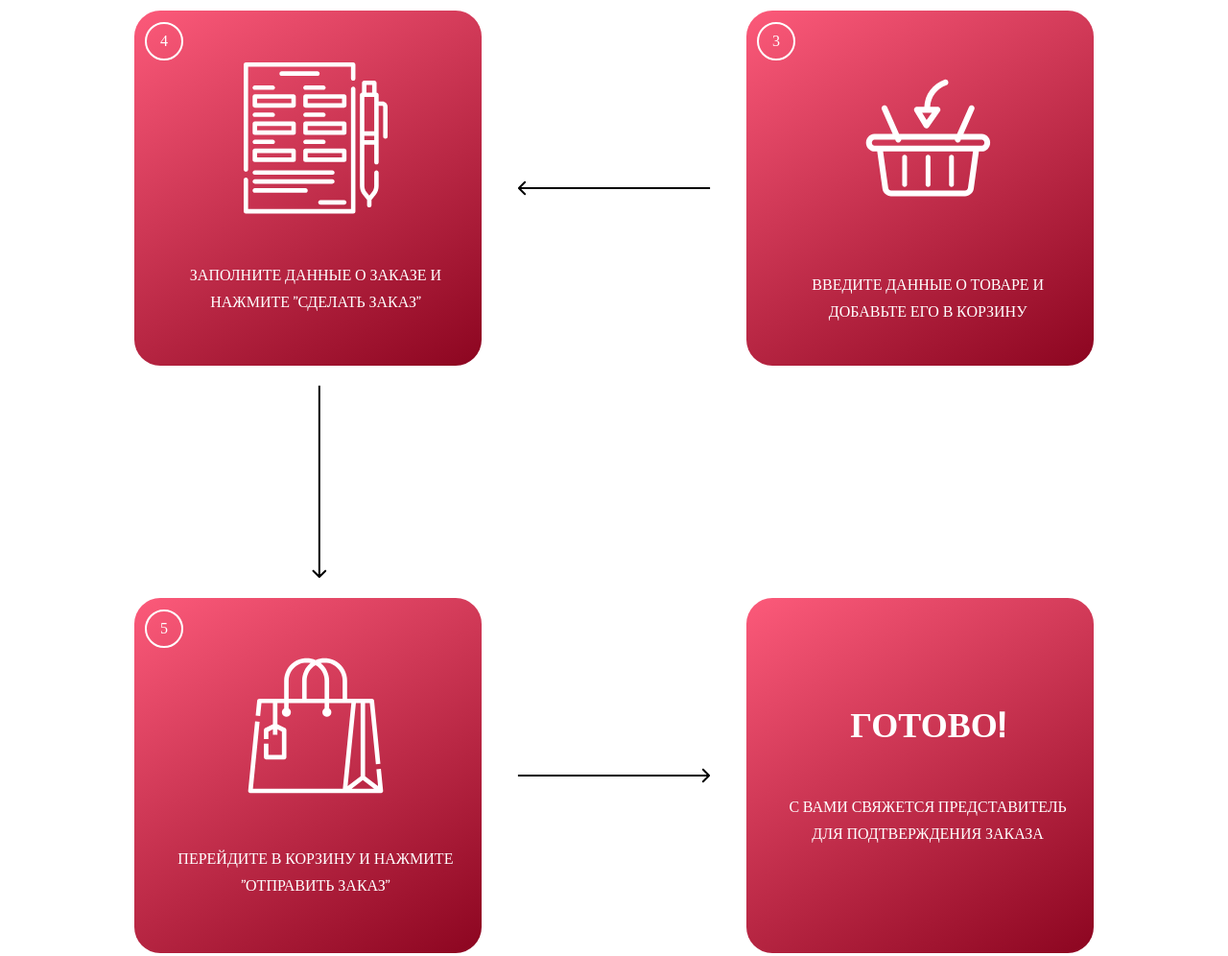
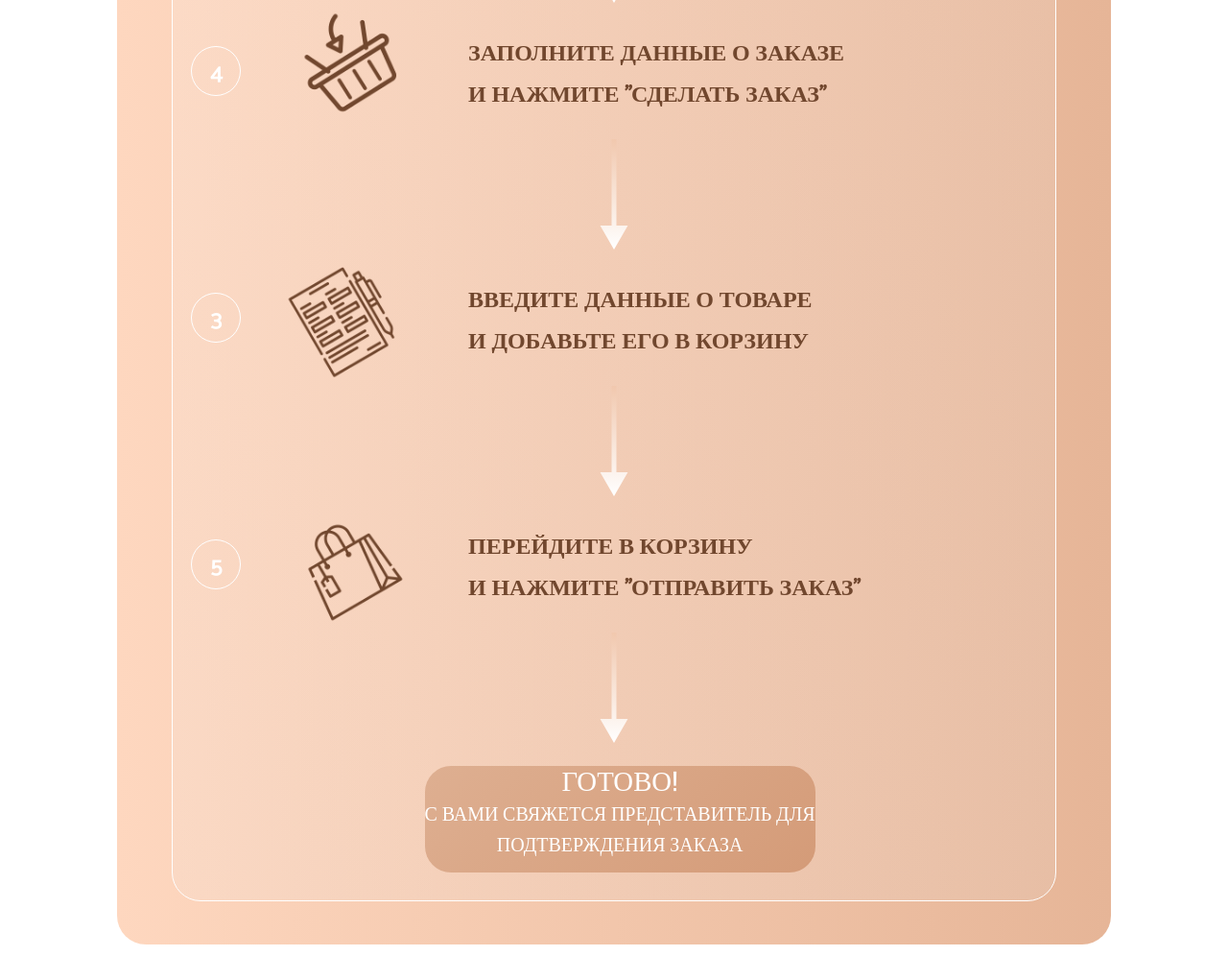
Before and after one commit to Dmitri-web-lab/Diplom_Project, a plain HTML site: page index.html in a window 1280 px wide. Shown: the part 2907-3903 px from the top of the page at 96% size. Drawn offline with Linux system fonts and the light colour scheme.

Commit message:
add image manual and work adaptive

```diff
--- a/index.html
+++ b/index.html
@@ -96,78 +96,69 @@
 
 	</section>
 
-	<section class="manual ">
+	<section class="manual">
 		<div class="manual__title">КАК СДЕЛАТЬ ЗАКАЗ?</div>
-		<div class="manual__descriptionContainer">
+		<div class="manual__descriptionContainer ">
+			<div class="manual__translucentBackground">
 			<div class="manual__cardDescription">
 				<div class="manual__sequenceNumber">1</div>
-				<img class="manual__image" src="./images/images_manual/catalog_info.svg" alt="Каталог">
+				<img class="manual__image" src="./images/images_manual/manual_1_book.png" alt="Каталог">
 				<p class="manual__description">
-					ОТКРОЙТЕ КАТАЛОГ И ВЫБЕРИТЕ ВСЕ, ЧЕГО ТОЛЬКО ПОЖЕЛАЕТЕ
+					ОТКРОЙТЕ КАТАЛОГ И ВЫБЕРИТЕ ВСЕ, <br>
+					ЧЕГО ТОЛЬКО ПОЖЕЛАЕТЕ
 				</p>
 			</div>
 
-			<img class="manual__arrow" src="./images/images_manual/arrow_manual.svg">
+<img class="manual__arrowDown" src="./images/images_manual/arrowVertical.svg" alt="Следующий пункт">
 
-			<div class="manual__descriptionContainer">
 				<div class="manual__cardDescription">
 					<div class="manual__sequenceNumber">2</div>
-					<img class="manual__image" src="./images/images_manual/click_info.svg" alt="Каталог">
+					<img class="manual__image" src="./images/images_manual/manual_2_click.png" alt="Каталог">
 					<p class="manual__description">
 						НАЖМИТЕ НА КНОПКУ <br>
 						"ДОБАВИТЬ В КОРЗИНУ"
 					</p>
 				</div>
-			</div>
-		</div>
 
-		<div class="manual__arrowIntermediate">
-			<img class="manual__arrow manual__arrow_verticalPosition" src="./images/images_manual/arrow_manual.svg">
-		</div>
+				<img class="manual__arrowDown" src="./images/images_manual/arrowVertical.svg" alt="Следующий пункт">
 
-		<div class="manual__descriptionContainer">
 				<div class="manual__cardDescription">
 					<div class="manual__sequenceNumber">4</div>
-				<img class="manual__image" src="./images/images_manual/list_info.svg" alt="Каталог">
+					<img class="manual__image" src="./images/images_manual/manual_3_addBasket.png" alt="Каталог">
 					<p class="manual__description">
-					ЗАПОЛНИТЕ ДАННЫЕ О ЗАКАЗЕ И НАЖМИТЕ "СДЕЛАТЬ ЗАКАЗ"
+						ЗАПОЛНИТЕ ДАННЫЕ О ЗАКАЗЕ <br>
+						И НАЖМИТЕ "СДЕЛАТЬ ЗАКАЗ"
 					</p>
 				</div>
 
-			<img class="manual__arrow manual__arrow_rotateBack" src="./images/images_manual/arrow_manual.svg">
+				<img class="manual__arrowDown" src="./images/images_manual/arrowVertical.svg" alt="Следующий пункт">
 
-			<div class="manual__descriptionContainer">
 					<div class="manual__cardDescription">
 						<div class="manual__sequenceNumber">3</div>
-					<img class="manual__image" src="./images/images_manual/basket_info.svg" alt="Каталог">
+						<img class="manual__image" src="./images/images_manual/manual_4_list.png" alt="Каталог">
 						<p class="manual__description">
-						ВВЕДИТЕ ДАННЫЕ О ТОВАРЕ И ДОБАВЬТЕ ЕГО В КОРЗИНУ
-					</p>
-				</div>
-			</div>
-		</div>
-
-		<div class="manual__arrowIntermediate">
-			<img class="manual__arrow manual__arrow_verticalPositionLeft" src="./images/images_manual/arrow_manual.svg">
-		</div>
-
-		<div class="manual__descriptionContainer">
-			<div class="manual__cardDescription">
-				<div class="manual__sequenceNumber">5</div>
-				<img class="manual__image" src="./images/images_manual/package_info.svg" alt="Каталог">
-				<p class="manual__description">
-					ПЕРЕЙДИТЕ В КОРЗИНУ И НАЖМИТЕ "ОТПРАВИТЬ ЗАКАЗ"
+							ВВЕДИТЕ ДАННЫЕ О ТОВАРЕ <br>
+							И ДОБАВЬТЕ ЕГО В КОРЗИНУ
 						</p>
 					</div>
 
-			<img class="manual__arrow" src="./images/images_manual/arrow_manual.svg">
+					<img class="manual__arrowDown" src="./images/images_manual/arrowVertical.svg" alt="Следующий пункт">
 
-			<div class="manual__descriptionContainer">
 				<div class="manual__cardDescription">
+					<div class="manual__sequenceNumber">5</div>
+					<img class="manual__image" src="./images/images_manual/manual_5_package.png" alt="Каталог">
+					<p class="manual__description">
+						ПЕРЕЙДИТЕ В КОРЗИНУ <br>
+						И НАЖМИТЕ "ОТПРАВИТЬ ЗАКАЗ"
+					</p>
+				</div>
+
+				<img class="manual__arrowDown" src="./images/images_manual/arrowVertical.svg" alt="Следующий пункт">
+
+					<div class="manual__cardCompleted">
 						<h4 class="manual__completed">ГОТОВО!</h4>
-					<p class="manual__description">
-						С ВАМИ СВЯЖЕТСЯ ПРЕДСТАВИТЕЛЬ <br>
-						ДЛЯ ПОДТВЕРЖДЕНИЯ ЗАКАЗА
+						<p class="manual__descriptionCompleted">
+							С ВАМИ СВЯЖЕТСЯ ПРЕДСТАВИТЕЛЬ ДЛЯ ПОДТВЕРЖДЕНИЯ ЗАКАЗА
 						</p>
 					</div>
 			</div>
@@ -189,7 +180,8 @@
 
 	<footer class="footer centerContainer">
 
-		<a href="./index.html" class="nonStylesLinkTeg"><img class="footer__logo" src="./images/home_page/logo.svg" alt="logo"></a>
+		<a href="./index.html" class="nonStylesLinkTeg"><img class="footer__logo" src="./images/home_page/logo.svg"
+				alt="logo"></a>
 		<div class="footer__menuWrupper">
 			<div class="footer__navMenu">
 				<a class="footer__linkPage nonStylesLinkTeg" href="./index.html">ГЛАВНАЯ</a>
@@ -203,10 +195,12 @@
 
 		<div class="footer__additionInfo">
 			<div class="footer__additionInfo_social">
-				<a href="https://instagram.ru/" class="nonStylesLinkTeg"><img src="./images/home_page/instagram.svg" alt="instagram" class="footer__socialImage"></a>
+				<a href="https://instagram.ru/" class="nonStylesLinkTeg"><img src="./images/home_page/instagram.svg"
+						alt="instagram" class="footer__socialImage"></a>
 				<a href="https://vk.com/" class="nonStylesLinkTeg"><img src="./images/home_page/vkontakte.svg" alt="vkontakte"
 						class="footer__socialImage"></a>
-				<a href="89372555350" class="nonStylesLinkTeg"><img src="./images/home_page/whatsapp.svg" alt="whatsapp" class="footer__socialImage"></a>
+				<a href="89372555350" class="nonStylesLinkTeg"><img src="./images/home_page/whatsapp.svg" alt="whatsapp"
+						class="footer__socialImage"></a>
 			</div>
 			<p class="footer__additionInfo_email">Email: dvornikov.dmitry034@gmail.com</p>
 		</div>
--- a/style.scss
+++ b/style.scss
@@ -28,6 +28,7 @@ body {
 	margin-left: 9.5vw;
 	width: 81vw;
 }
+
 .nonStylesLinkTeg {
 	text-decoration: none;
 	color: #000;
@@ -531,95 +532,111 @@ body {
 /* Стили инструкции по заказам */
 .manual {
 	display: flex;
-	width: 100%;
 	align-items: center;
 	flex-direction: column;
 	margin-top: 135px;
+	width: 100vw;
 
 	&__title {
-		font-size: 1.5rem;
+		font-size: 1.85rem;
 		@include titleFont();
-		margin-bottom: 87px;
+		margin-bottom: 75px;
 	}
 
 	&__descriptionContainer {
 		display: flex;
+		flex-direction: column;
 		flex-wrap: wrap;
-		gap: 2.9vw;
+		align-items: center;
+		width: 81vw;
+		padding-top: 45px;
+		padding-bottom: 45px;
+
+		border-radius: 30px;
+		background-image: linear-gradient(90deg, #fed7bf, #e6b597);
+
+	}
+
+	&__translucentBackground {
+		display: flex;
+		flex-direction: column;
+		align-items: flex-start;
+		border: 1px solid #fff;
+		border-radius: 30px;
+		color: #71472e;
+		padding-top: 50px;
+		padding-bottom: 29px;
+		background-image: linear-gradient(150deg, rgba(255, 255, 255, 0.15), rgba(231, 231, 231, 0.15));
+		width: 72vw;
 
 	}
 
 	&__cardDescription {
 		display: flex;
-		justify-content: center;
+		justify-content: flex-start;
 		align-items: center;
-		flex-direction: column;
-		text-align: center;
-		background: linear-gradient(150deg, #fc5a7a, #8c0520);
-		border-radius: 27px;
-		width: 362px;
-		height: 370px;
-		gap: 48px;
-		position: relative;
-		padding-left: 16px;
+		margin-left: 1.5vw;
 	}
 
 	&__sequenceNumber {
 		display: flex;
 		justify-content: center;
 		align-items: center;
+		width: 52px;
+		height: 52px;
+		border-radius: 50%;
 		color: #fff;
-		width: 40px;
-		height: 40px;
-		border: 2px solid #fff;
-		border-radius: 50%;
-		position: absolute;
-		top: 12px;
-		left: 11px;
+		border: 1px solid #fff;
+		margin-right: 3vw;
+		font-size: 1.5rem;
+		@include descriptionFont();
+		font-weight: 800;
+	}
+
+	&__image {
+		width: 142px;
+		height: 142px;
+
 	}
 
 	&__description {
-		width: 326px;
-		color: #fff;
+		margin-left: 4.4vw;
 		@include descriptionFont();
+		font-weight: bold;
+		font-size: 1.5rem;
 	}
 
-	&__arrow {
-		width: 202px;
+	&__cardCompleted {
+		display: flex;
+		flex-direction: column;
+		align-items: center;
+		width: 31.8vw;
+		margin-left: 20.5vw;
+		margin-top: 24px;
+		height: 111px;
 
-		&_verticalPosition {
-			transform: rotate(90deg);
-			position: relative;
-			top: 0px;
-			left: 24vw;
-		}
-
-		&_rotateBack {
-			transform: rotate(180deg);
-		}
-
-		&_verticalPositionLeft {
-			transform: rotate(90deg);
-			position: relative;
-			top: 0px;
-			right: 24vw;
-		}
+		text-align: center;
+		border-radius: 27px;
+		color: #fff;
+		font-weight: bold;
+		background-image: linear-gradient(140deg, #deaf91, #d49b78);
 	}
 
-	&__arrowIntermediate {
-		display: flex;
-		justify-content: center;
-		align-items: center;
-		height: 242px;
-		width: 100%;
+	&__completed {
+		font-size: 1.8rem;
+		@include titleFont();
 
 	}
 
-	&__completed {
-		font-size: 2.25rem;
-		@include titleFont();
-		color: #fff;
-		font-weight: bold;
+	&__descriptionCompleted {
+		@include descriptionFont();
+		font-size: 1.25rem;
+		line-height: 1.6;
+	}
+
+	&__arrowDown {
+		width: 30px;
+		margin-left: calc(50% - 15px);
 	}
 }
 
@@ -989,6 +1006,7 @@ body {
 		border: 1px solid $colorSelectSite;
 		cursor: pointer;
 	}
+
 	&__priceContainer {
 		display: flex;
 		gap: 2px;
@@ -1000,6 +1018,7 @@ body {
 		width: 6px;
 		height: 12px;
 	}
+
 	&__deleteProduct {
 		width: 26px;
 		height: 26px;
@@ -1050,6 +1069,7 @@ body {
 		cursor: pointer;
 		opacity: 0.8;
 	}
+
 	&__defaultOrderBlock {
 		display: none;
 		align-items: center;
@@ -1059,6 +1079,7 @@ body {
 		color: #b6b6b6;
 
 	}
+
 	&__defaultOrderBlock p {
 		font-size: 1.5rem;
 		@include subtitleFont();
@@ -1079,20 +1100,23 @@ body {
 		@include titleFont();
 		font-weight: 700;
 	}
+
 	&__selectionLine {
 		display: flex;
 		gap: 9px;
 		position: relative;
 
-			&_entrance {
+		&_entrance {
 			border-top: none;
 			border-left: none;
 			border-right: none;
 			border-bottom: 1px solid #000;
 			padding-bottom: 10px;
 			@include subtitleFont();
-			background: none;;
+			background: none;
+			;
 		}
+
 		&_registration {
 			@include subtitleFont();
 			border-top: none;
@@ -1103,11 +1127,14 @@ body {
 			padding-bottom: 10px;
 
 		}
-		&_entrance:hover, &_registration:hover {
+
+		&_entrance:hover,
+		&_registration:hover {
 			cursor: pointer;
 			opacity: 0.8;
 		}
 	}
+
 	&__selectionLine:after {
 		display: block;
 		content: '';
@@ -1117,6 +1144,7 @@ body {
 		position: absolute;
 		top: 28px;
 	}
+
 	&__form {
 		display: flex;
 		flex-direction: column;
@@ -1128,22 +1156,27 @@ body {
 			border: 1px solid $colorSelectSite;
 			border-radius: 15px;
 		}
+
 		&_password {
 			width: 33vw;
 			height: 56px;
 			border: 1px solid $colorSelectSite;
 			border-radius: 15px;
 		}
-		&_email::placeholder, &_password::placeholder {
+
+		&_email::placeholder,
+		&_password::placeholder {
 			@include descriptionFont();
 			color: #adadad;
 			font-size: 0.8rem;
 			padding-left: 29px;
 		}
 	}
+
 	&__forgotPassword {
 		color: #000;
 	}
+
 	&__buttonEntrance {
 		width: 194px;
 		height: 65px;
@@ -1293,7 +1326,6 @@ input[type=number]::-webkit-outer-spin-button {
 	}
 
 	.slider {
-
 		&__imageNew {
 			width: 185px;
 			height: 50px;
@@ -1315,6 +1347,11 @@ input[type=number]::-webkit-outer-spin-button {
 
 		&__cardContent {
 			padding-top: 30px;
+			margin-left: 14vw;
+
+			&_title {
+				font-size: 1.5rem;
+			}
 		}
 
 		&__cardProduct {
@@ -1322,9 +1359,10 @@ input[type=number]::-webkit-outer-spin-button {
 		}
 
 		&__cardButton {
-			padding: 21px 30px;
-			border-radius: 16px;
-			letter-spacing: 2px;
+			padding: 18px;
+			border-radius: 24px;
+			letter-spacing: 3px;
+			font-size: 0.6rem;
 		}
 
 		&__inputsContainer {
@@ -1344,5 +1382,17 @@ input[type=number]::-webkit-outer-spin-button {
 
 }
 
+/* Дополнительно на контент слайдера */
+@media (max-width: 530px) {
+	.slider {
+
+		&__cardContent {
+			margin-left: 29vw;
+			color: #fff;
+		}
+
+	}
+}
+
 /* Адаптив на мобильный */
 @media (min-width: 375px) and (max-width: 425px) {}
```
Also changed, not shown: css/style.css, images/images_manual/arrowVertical.svg (added), images/images_manual/arrow_manual.svg (deleted), images/images_manual/basket_black.svg (deleted), images/images_manual/basket_info.svg (deleted), images/images_manual/catalog_info.svg (deleted), images/images_manual/click_info.svg (deleted), images/images_manual/list_info.svg (deleted), images/images_manual/manual_1_book.png (added), images/images_manual/manual_2_click.png (added), images/images_manual/manual_3_addBasket.png (added), images/images_manual/manual_4_list.png (added), images/images_manual/manual_5_package.png (added), images/images_manual/package_info.svg (deleted), 1 other file. Lines whose indentation alone changed are shown as unchanged.
